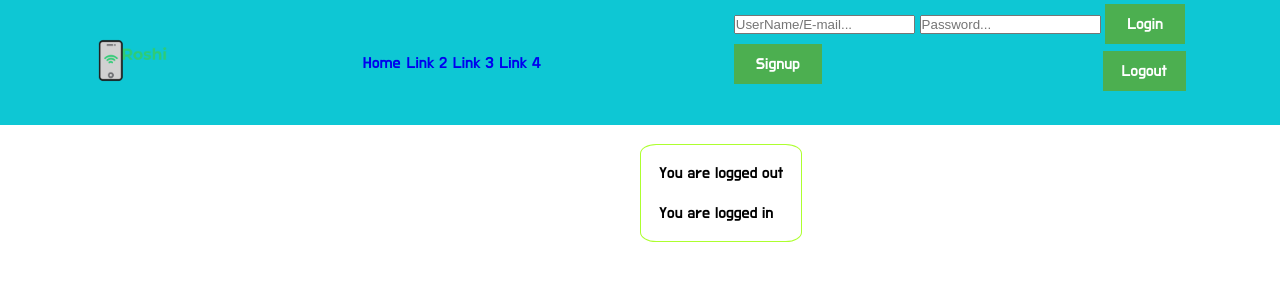
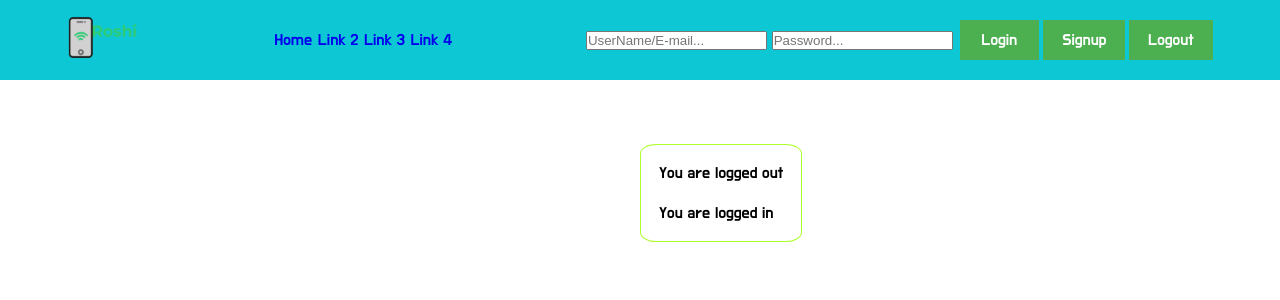
Before and after one commit to ShellZone/PHP-Login-system, a PHP site: page / in a window 1280 px wide. Shown: the top 300 px of the page. Run offline with PHP 8.4, Linux system fonts and the light colour scheme.

Commit message:
improved styling

```diff
--- a/style.css
+++ b/style.css
@@ -57,7 +57,8 @@ ul a {
         display: inline-block;
         font-size: 16px;
         font-family: 'Do Hyeon', sans-serif;
-        margin-top: 4px
+        margin: 2px;
+
       }
 
 .logout {
@@ -71,8 +72,8 @@ ul a {
     font-size: 16px;
     font-family: 'Do Hyeon', sans-serif;
     position: relative;
-    left: 369px;
-    top: -33px;
+    margin: 2px;
+
 
     margin-bottom: 1px;
   }
@@ -81,11 +82,12 @@ ul a {
     background-color: #4CAF50; /* Green */
     border: none;
     color: white;
-    padding: 10px 22px;
+    padding: 10px 19px;
     text-align: center;
     text-decoration: none;
     display: inline-block;
     font-size: 16px;
+    margin: 2px;
 
   }
 
@@ -104,3 +106,7 @@ main {
     border-radius: 10%;
     border-color: greenyellow;
 }
+
+.header-login {
+    display: flex;
+}
```
